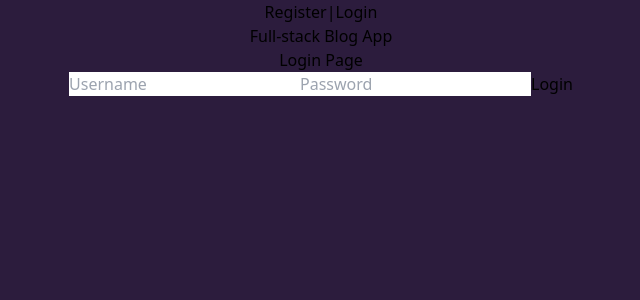
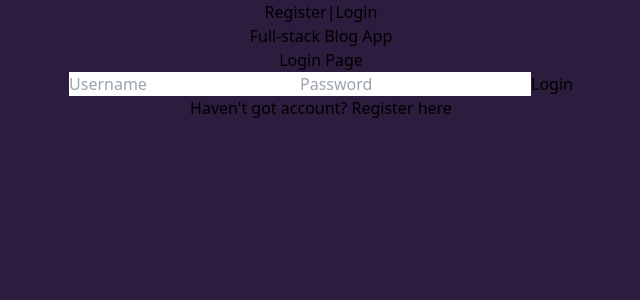
Before and after one commit to devlancer0328/Django-React-Blog, a React (Vite) app in the folder frontend/: page /login in a window 1280 px wide. Shown: the top 300 px of the page, without its empty margins (319-959 px from the left). Built offline with nearby package versions, Linux system fonts and the light colour scheme.

Commit message:
add register info on login page

```diff
--- a/frontend/src/pages/Login.jsx
+++ b/frontend/src/pages/Login.jsx
@@ -1,10 +1,20 @@
 import React from "react";
 import Form from "../components/Form";
+import { Link } from "react-router-dom";
 
 const Login = () => {
   return (
-    <div>
+    <div className="flex flex-col">
       <Form route="/api/token/" pagetype="login" />
+      <p className="flex my-2 justify-center items-center text-xs text-white">
+        Haven't got account? Register{" "}
+        <Link
+          className="flex mx-1 underline cursor-pointer hover:no-underline"
+          to="/register"
+        >
+          here
+        </Link>
+      </p>
     </div>
   );
 };
```
